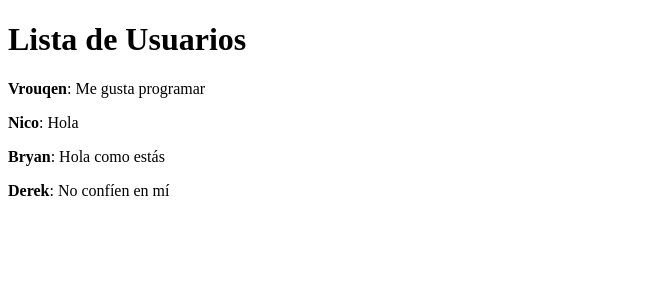
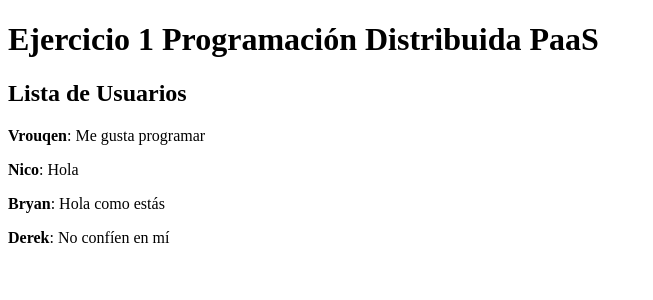
Before and after one commit to DaYascaribay/AWS-Ejercicio2-DigitalOcean, a Flask app: page / in a window 1280 px wide. Shown: the top 300 px of the page, without its empty margins (0-653 px from the left). Run offline with Flask 3, Linux system fonts and the light colour scheme.

Commit message:
cambio de etiqueta

```diff
--- a/templates/index.html
+++ b/templates/index.html
@@ -6,7 +6,8 @@
     <title>Ejercicio 1 Programación Distribuida PaaS</title>
 </head>
 <body>
-    <h1>Lista de Usuarios</h1>
+    <h1>Ejercicio 1 Programación Distribuida PaaS</h1>
+    <h2>Lista de Usuarios</h2>
     <div id="user-list"></div>
 
     <script>
```
